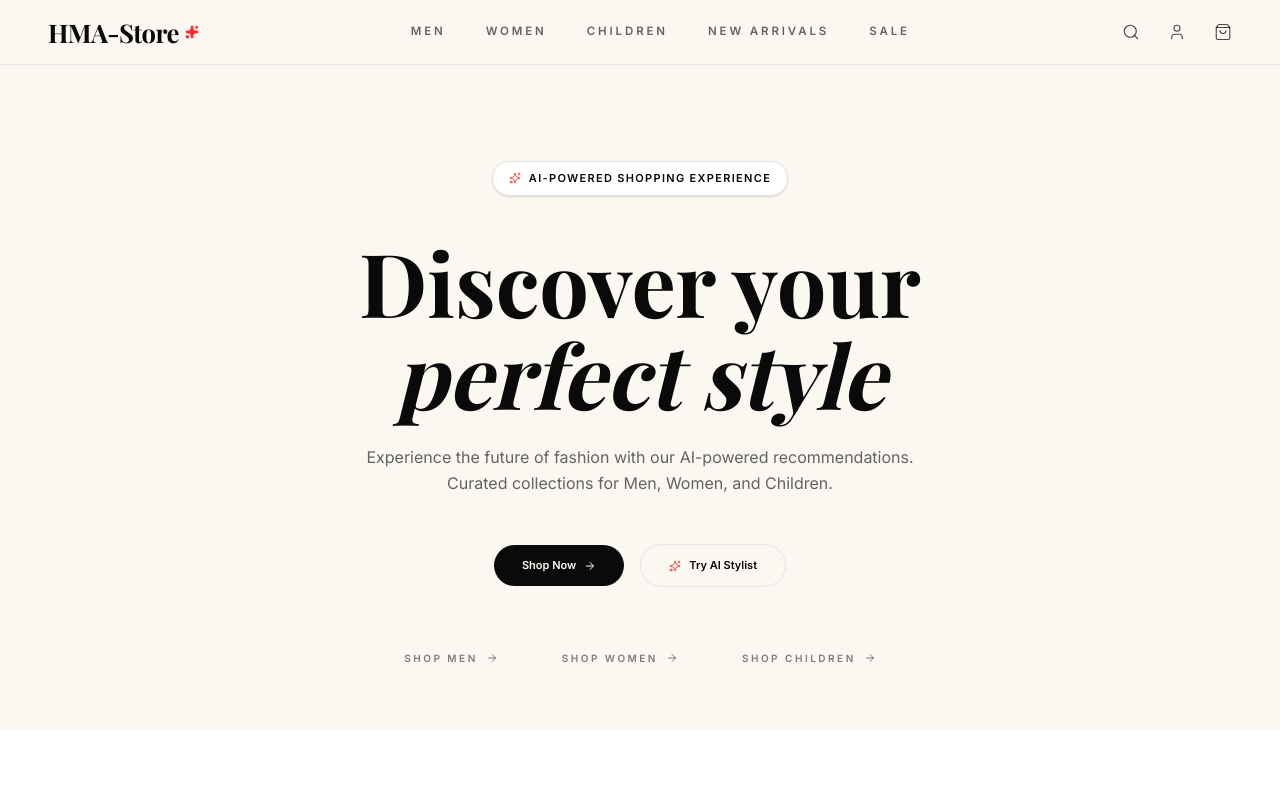
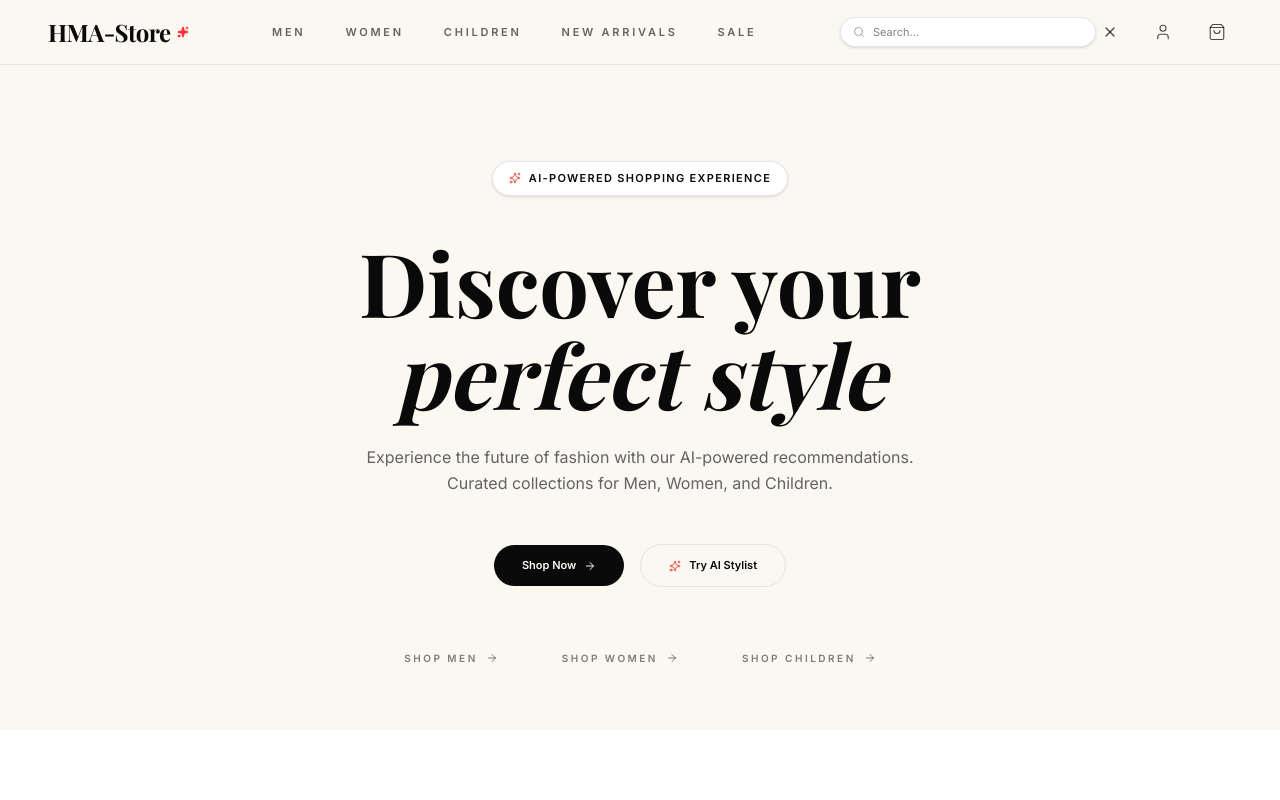
Before and after one commit to HarisShahnawaz/HMA-STORE-E-COMMERCE-WEBSITE, a React (Vite) app in the folder client/: page / in a window 1280 px wide. Both pictures are taken after a click on the button 1130 px from the left and 32 px from the top of the page. Shown: the top 800 px of the page. Built offline with nearby package versions, Linux system fonts and the light colour scheme; a web font is replaced by a local one.

Commit message:
fix searchbar

```diff
--- a/client/src/components/Layout/header.jsx
+++ b/client/src/components/Layout/header.jsx
@@ -1,4 +1,4 @@
-import { useState, useEffect } from "react";
+import { useState, useEffect, useRef } from "react";
 import { Link, NavLink } from "react-router-dom";
 import { Search, ShoppingBag, User, X, Sparkles, LogIn, UserPlus, ArrowRight } from "lucide-react";
 import { useCart } from "../../context/CartContext";
@@ -14,7 +14,24 @@ const navigation = [
 export default function Header() {
   const [isMobileMenuOpen, setIsMobileMenuOpen] = useState(false);
   const [isAccountOpen, setIsAccountOpen] = useState(false);
-  const { cartCount } = useCart(); // Access the live count
+  const [isSearchOpen, setIsSearchOpen] = useState(false);
+  const { cartCount } = useCart();
+
+  const accountRef = useRef(null);
+  const searchRef = useRef(null);
+
+  useEffect(() => {
+    function handleClickOutside(event) {
+      if (accountRef.current && !accountRef.current.contains(event.target)) {
+        setIsAccountOpen(false);
+      }
+      if (searchRef.current && !searchRef.current.contains(event.target)) {
+        setIsSearchOpen(false);
+      }
+    }
+    document.addEventListener("mousedown", handleClickOutside);
+    return () => document.removeEventListener("mousedown", handleClickOutside);
+  }, []);
 
   useEffect(() => {
     if (isMobileMenuOpen) {
@@ -25,44 +42,53 @@ export default function Header() {
     return () => { document.body.style.overflow = ""; };
   }, [isMobileMenuOpen]);
 
-  const closeMenu = () => setIsMobileMenuOpen(false);
+  const closeMenu = () => {
+    setIsMobileMenuOpen(false);
+    setIsAccountOpen(false);
+    setIsSearchOpen(false);
+  };
 
   return (
     <>
+      {/* Restored your original background color/blur */}
       <header className="sticky top-0 z-50 w-full border-b border-border bg-background/95 backdrop-blur-sm">
         <div className="max-w-360 mx-auto px-5 md:px-12">
           <div className="flex h-14 md:h-16 items-center justify-between relative">
 
+            {/* Mobile Menu Toggle */}
             <button
-              className="lg:hidden flex flex-col justify-center gap-1.25 w-8 h-8 group"
+              className={`lg:hidden flex flex-col justify-center gap-1.25 w-8 h-8 transition-opacity duration-300 ${isSearchOpen ? "opacity-0 pointer-events-none" : "opacity-100"}`}
               onClick={() => setIsMobileMenuOpen(true)}
-              aria-label="Open menu"
             >
-              <span className="block h-[1.5px] w-5 bg-foreground transition-all duration-300" />
-              <span className="block h-[1.5px] w-3.5 bg-foreground transition-all duration-300" />
+              <span className="block h-[1.5px] w-5 bg-foreground" />
+              <span className="block h-[1.5px] w-3.5 bg-foreground" />
             </button>
 
+            {/* Logo - Physically pushes left to prevent merging */}
             <Link
               to="/"
-              className="flex items-center gap-1.5 absolute left-1/2 -translate-x-1/2 lg:static lg:left-auto lg:translate-x-0"
+              className={`flex items-center gap-1.5 absolute transition-all duration-300 ease-in-out ${
+                isSearchOpen
+                ? "left-4 translate-x-0"
+                : "left-1/2 -translate-x-1/2"
+              } lg:static lg:left-auto lg:translate-x-0`}
               onClick={closeMenu}
             >
-              <span className="font-serif text-[1.25rem] md:text-[1.6rem] font-black tracking-tight text-foreground">
+              <span className="font-serif text-[1.1rem] md:text-[1.5rem] font-black tracking-tight text-foreground">
                 HMA-Store
               </span>
-              <Sparkles className="h-3 w-3 md:h-3.5 md:w-3.5 text-red-500" fill="currentColor" />
+              <Sparkles className="h-3 w-3 text-red-500" fill="currentColor" />
             </Link>
 
+            {/* Desktop Navigation */}
             <nav className="hidden lg:flex items-center gap-10">
               {navigation.map((item) => (
                 <NavLink
                   key={item.name}
                   to={item.href}
                   className={({ isActive }) =>
-                    `font-sans text-[11.5px] font-bold uppercase tracking-[0.25em] transition-all duration-300 ${
-                      isActive
-                        ? "text-black border-b-2 border-black pb-1"
-                        : "text-black/60 hover:text-black"
+                    `font-sans text-[11px] font-bold uppercase tracking-[0.25em] transition-all duration-300 ${
+                      isActive ? "text-black border-b-2 border-black pb-1" : "text-black/60 hover:text-black"
                     }`
                   }
                 >
@@ -71,52 +97,61 @@ export default function Header() {
               ))}
             </nav>
 
-            <div className="flex items-center gap-4 md:gap-7">
-              <button className="text-black/70 hover:text-black transition-all duration-200">
-                <Search className="h-4.5 w-4.5 stroke-[1.5]" />
-              </button>
+            {/* Right Icons Section */}
+            <div className="flex items-center gap-2 md:gap-6">
 
-              <div className="relative">
+              {/* White Search Box with better spacing */}
+              <div ref={searchRef} className="flex items-center">
+                <div className={`flex items-center overflow-hidden transition-all duration-300 ease-in-out bg-white border border-gray-200 rounded-full ${
+                  isSearchOpen ? "w-32.5 sm:w-64 opacity-100 px-3 shadow-sm" : "w-0 opacity-0 px-0 border-none"
+                }`}>
+                  <Search size={12} className="text-gray-400 shrink-0" />
+                  <input
+                    type="text"
+                    placeholder="Search..."
+                    className="h-7 w-full bg-transparent border-none px-2 text-[11px] outline-none"
+                    autoFocus={isSearchOpen}
+                  />
+                </div>
+                <button
+                  onClick={() => setIsSearchOpen(!isSearchOpen)}
+                  className="text-black/70 hover:text-black transition-all duration-200 p-1.5"
+                >
+                  {isSearchOpen ? <X size={16} strokeWidth={2} /> : <Search size={18} strokeWidth={1.5} />}
+                </button>
+              </div>
+
+              {/* Account Dropdown */}
+              <div className="relative" ref={accountRef}>
                 <button
                   onClick={() => setIsAccountOpen(!isAccountOpen)}
-                  onBlur={() => setTimeout(() => setIsAccountOpen(false), 200)}
-                  className="text-black/70 hover:text-black transition-all duration-200 block"
+                  className="text-black/70 hover:text-black transition-all duration-200 block p-1.5"
                 >
-                  <User className="h-4.5 w-4.5 stroke-[1.5]" />
+                  <User size={18} strokeWidth={1.5} />
                 </button>
 
                 {isAccountOpen && (
                   <div className="absolute right-0 mt-4 w-48 bg-white rounded-xl shadow-2xl border border-gray-100 overflow-hidden z-100 animate-in fade-in zoom-in duration-200">
                     <div className="bg-[#0f172a] px-4 py-3">
-                      <span className="text-white font-sans text-[10px] font-black uppercase tracking-[0.2em]">
-                        My Account
-                      </span>
+                      <span className="text-white font-sans text-[10px] font-black uppercase tracking-[0.2em]">My Account</span>
                     </div>
                     <div className="py-2">
-                      <Link
-                        to="/login"
-                        className="flex items-center gap-3 px-4 py-3 text-sm text-gray-700 hover:bg-gray-50 transition-colors"
-                      >
-                        <LogIn size={16} className="text-gray-400" />
-                        Login
+                      <Link to="/login" onClick={closeMenu} className="flex items-center gap-3 px-4 py-3 text-sm text-gray-700 hover:bg-gray-50 transition-colors">
+                        <LogIn size={15} className="text-gray-400" /> Login
                       </Link>
-                      <Link
-                        to="/signup"
-                        className="flex items-center gap-3 px-4 py-3 text-sm text-gray-700 hover:bg-gray-50 transition-colors"
-                      >
-                        <UserPlus size={16} className="text-gray-400" />
-                        Sign Up
+                      <Link to="/signup" onClick={closeMenu} className="flex items-center gap-3 px-4 py-3 text-sm text-gray-700 hover:bg-gray-50 transition-colors">
+                        <UserPlus size={15} className="text-gray-400" /> Sign Up
                       </Link>
                     </div>
                   </div>
                 )}
               </div>
 
-              {/* Shopping Bag with Dynamic Count */}
-              <Link to="/cart" className="text-black/70 hover:text-black transition-all duration-200 relative">
-                <ShoppingBag className="h-4.5 w-4.5 stroke-[1.5]" />
+              {/* Shopping Bag */}
+              <Link to="/cart" className="text-black/70 hover:text-black transition-all duration-200 relative p-1.5">
+                <ShoppingBag size={18} strokeWidth={1.5} />
                 {cartCount > 0 && (
-                  <span className="absolute -top-1.5 -right-2 h-4 w-4 flex items-center justify-center bg-red-500 text-[9px] text-white rounded-full font-bold shadow-sm animate-in zoom-in duration-200">
+                  <span className="absolute top-1 right-1 h-3.5 w-3.5 flex items-center justify-center bg-red-500 text-[8px] text-white rounded-full font-bold">
                     {cartCount}
                   </span>
                 )}
@@ -125,100 +160,6 @@ export default function Header() {
           </div>
         </div>
       </header>
-
-      <div
-        className={`fixed inset-0 z-60 bg-black/50 backdrop-blur-sm transition-opacity duration-300 lg:hidden ${
-          isMobileMenuOpen ? "opacity-100 pointer-events-auto" : "opacity-0 pointer-events-none"
-        }`}
-        onClick={closeMenu}
-      />
-
-      <div
-        className={`fixed top-0 left-0 z-70 h-full w-[85%] max-w-sm bg-background flex flex-col transition-transform duration-300 ease-in-out lg:hidden ${
-          isMobileMenuOpen ? "translate-x-0" : "-translate-x-full"
-        }`}
-      >
-        <div className="flex items-center justify-between px-6 py-5 border-b border-border">
-          <Link to="/" onClick={closeMenu} className="flex items-center gap-1.5">
-            <span className="font-serif text-[1.15rem] font-black tracking-tight text-foreground">
-              HMA-Store
-            </span>
-            <Sparkles className="h-3 w-3 text-red-500" fill="currentColor" />
-          </Link>
-          <button
-            onClick={closeMenu}
-            className="p-1.5 hover:bg-muted rounded-full transition-colors"
-            aria-label="Close menu"
-          >
-            <X size={18} />
-          </button>
-        </div>
-
-        <div className="flex-1 overflow-y-auto">
-          <div className="px-6 pt-6 pb-2">
-            <span className="font-sans text-[10px] font-black uppercase tracking-[0.2em] text-muted-foreground">
-              Browse
-            </span>
-          </div>
-
-          <nav className="flex flex-col">
-            {navigation.map((item) => (
-              <Link
-                key={item.name}
-                to={item.href}
-                onClick={closeMenu}
-                className="flex items-center justify-between px-6 py-4 border-b border-border/50 hover:bg-muted/50 transition-colors group"
-              >
-                <span className="font-sans text-[13px] font-bold uppercase tracking-[0.15em] text-foreground">
-                  {item.name}
-                </span>
-                <ArrowRight size={15} className="text-muted-foreground group-hover:translate-x-1 transition-transform duration-200" />
-              </Link>
-            ))}
-          </nav>
-
-          <div className="px-6 pt-8 pb-2">
-            <span className="font-sans text-[10px] font-black uppercase tracking-[0.2em] text-muted-foreground">
-              Account
-            </span>
-          </div>
-
-          <div className="flex flex-col">
-            <Link
-              to="/login"
-              onClick={closeMenu}
-              className="flex items-center justify-between px-6 py-4 border-b border-border/50 hover:bg-muted/50 transition-colors group"
-            >
-              <div className="flex items-center gap-3">
-                <LogIn size={16} className="text-muted-foreground" />
-                <span className="font-sans text-[13px] font-bold uppercase tracking-[0.15em] text-foreground">
-                  Login
-                </span>
-              </div>
-              <ArrowRight size={15} className="text-muted-foreground group-hover:translate-x-1 transition-transform duration-200" />
-            </Link>
-            <Link
-              to="/signup"
-              onClick={closeMenu}
-              className="flex items-center justify-between px-6 py-4 border-b border-border/50 hover:bg-muted/50 transition-colors group"
-            >
-              <div className="flex items-center gap-3">
-                <UserPlus size={16} className="text-muted-foreground" />
-                <span className="font-sans text-[13px] font-bold uppercase tracking-[0.15em] text-foreground">
-                  Sign Up
-                </span>
-              </div>
-              <ArrowRight size={15} className="text-muted-foreground group-hover:translate-x-1 transition-transform duration-200" />
-            </Link>
-          </div>
-        </div>
-
-        <div className="px-6 py-5 border-t border-border">
-          <p className="font-sans text-[10px] font-black uppercase tracking-[0.2em] text-muted-foreground">
-            HMA-Store · AI-Powered Fashion
-          </p>
-        </div>
-      </div>
     </>
   );
 }
```
